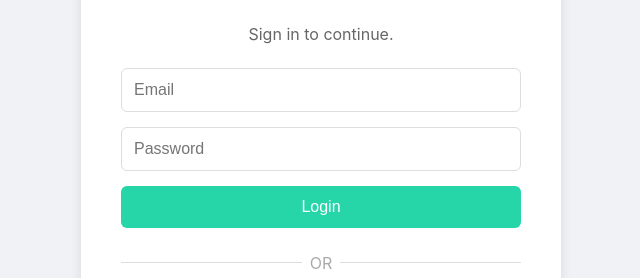
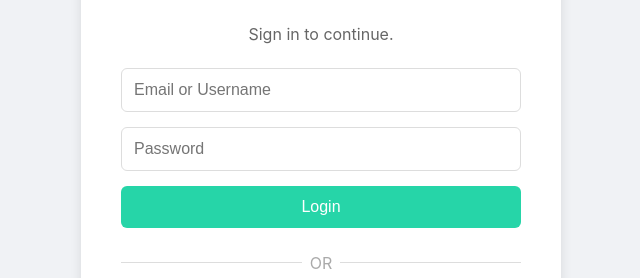
Before and after one commit to viki9625/Chat_Web, a React (Create React App) app in the folder frontend/: page / in a window 1280 px wide. Shown: the part 213-491 px from the top of the page, without its empty margins (319-959 px from the left). Built offline with nearby package versions, Linux system fonts and the light colour scheme.

Commit message:
login fix

```diff
--- a/frontend/src/context/AuthContext.js
+++ b/frontend/src/context/AuthContext.js
@@ -50,9 +50,10 @@ const AuthProvider = ({ children }) => {
     }
   };
 
-  const login = async (email, password) => {
+  const login = async (identifier, password) => {
     try {
-      const response = await axios.post(`${backendUrl}/login/`, { email, password });
+      // Send 'identifier' instead of 'email'
+      const response = await axios.post(`${backendUrl}/login/`, { identifier, password });
       handleAuthSuccess(response.data.user);
     } catch (error) {
       console.error("Login failed:", error.response?.data?.detail);
--- a/frontend/src/pages/AuthPage.js
+++ b/frontend/src/pages/AuthPage.js
@@ -1,16 +1,16 @@
-import React, { useState, useContext, useEffect } from 'react';
+import React, { useState, useContext } from 'react';
 import { AuthContext } from '../context/AuthContext';
 import { GoogleLogin } from '@react-oauth/google';
 import './AuthPage.css';
 
 const AuthPage = () => {
-    // 'initial' for the main view, 'complete_google' for the second step
-    const [view, setView] = useState('login'); // 'login', 'signup', or 'complete_google'
+    const [view, setView] = useState('login');
 
-    // Form fields
+    // State for all form fields
     const [username, setUsername] = useState('');
     const [email, setEmail] = useState('');
     const [password, setPassword] = useState('');
+    const [identifier, setIdentifier] = useState(''); // New state for login
     const [error, setError] = useState('');
 
     const { login, signup, googleLogin } = useContext(AuthContext);
@@ -19,7 +19,6 @@ const AuthPage = () => {
         setError('');
         try {
             const result = await googleLogin(credentialResponse);
-            // If backend says to complete profile, switch the view
             if (result.action === 'complete_profile') {
                 setEmail(result.email);
                 setUsername(result.suggested_username);
@@ -35,8 +34,8 @@ const AuthPage = () => {
         setError('');
         try {
             if (view === 'login') {
-                await login(email, password);
-            } else { // Works for both 'signup' and 'complete_google' views
+                await login(identifier, password); // Use identifier for login
+            } else {
                 await signup(username, email, password);
             }
         } catch (err) {
@@ -44,69 +43,89 @@ const AuthPage = () => {
         }
     };
 
-    const renderInitialView = () => (
+    const renderLoginView = () => (
         <>
-            <h2>{view === 'login' ? 'Welcome Back!' : 'Create Account'}</h2>
-            <p>{view === 'login' ? 'Sign in to continue.' : 'Join us today!'}</p>
+            <h2>Welcome Back!</h2>
+            <p>Sign in to continue.</p>
+            <form onSubmit={handleSubmit}>
+                {/* Updated input for email or username */}
+                <input
+                    type="text"
+                    value={identifier}
+                    onChange={(e) => setIdentifier(e.target.value)}
+                    placeholder="Email or Username"
+                    required
+                />
+                <input
+                    type="password"
+                    value={password}
+                    onChange={(e) => setPassword(e.target.value)}
+                    placeholder="Password"
+                    required
+                />
+                {error && <p className="auth-error">{error}</p>}
+                <button type="submit" className="auth-button">Login</button>
+            </form>
+        </>
+    );
 
+    const renderSignupView = () => (
+        <>
+            <h2>Create Account</h2>
+            <p>Join us today!</p>
             <form onSubmit={handleSubmit}>
-                {view === 'signup' && (
-                    <input type="text" value={username} onChange={(e) => setUsername(e.target.value)} placeholder="Username" required />
-                )}
+                <input type="text" value={username} onChange={(e) => setUsername(e.target.value)} placeholder="Username" required />
                 <input type="email" value={email} onChange={(e) => setEmail(e.target.value)} placeholder="Email" required />
                 <input type="password" value={password} onChange={(e) => setPassword(e.target.value)} placeholder="Password" required />
-
                 {error && <p className="auth-error">{error}</p>}
-
-                <button type="submit" className="auth-button">
-                    {view === 'login' ? 'Login' : 'Sign Up'}
-                </button>
+                <button type="submit" className="auth-button">Sign Up</button>
             </form>
-
-            <div className="divider">OR</div>
-
-            <div className="google-login-container">
-                <GoogleLogin
-                    onSuccess={handleGoogleSuccess}
-                    onError={() => { setError('Google Login failed. Please try again.'); }}
-                    theme="filled_blue"
-                    text={view === 'login' ? "signin_with" : "signup_with"}
-                    shape="rectangular"
-                />
-            </div>
-
-            <p className="toggle-view">
-                {view === 'login' ? "Don't have an account?" : "Already have an account?"}
-                <span onClick={() => setView(view === 'login' ? 'signup' : 'login')}>
-                    {view === 'login' ? ' Sign Up' : ' Login'}
-                </span>
-            </p>
         </>
     );
 
     const renderCompleteGoogleView = () => (
-        <>
+         <>
             <h2>Complete Your Profile</h2>
             <p>Your email is confirmed via Google. Just set a username and password.</p>
-
             <form onSubmit={handleSubmit}>
                 <input type="email" value={email} readOnly disabled />
                 <input type="text" value={username} onChange={(e) => setUsername(e.target.value)} placeholder="Choose a username" required />
                 <input type="password" value={password} onChange={(e) => setPassword(e.target.value)} placeholder="Create a password" required autoFocus />
-
                 {error && <p className="auth-error">{error}</p>}
-
-                <button type="submit" className="auth-button">
-                    Create Account
-                </button>
+                <button type="submit" className="auth-button">Create Account</button>
             </form>
         </>
     );
 
+    const isInitialView = view === 'login' || view === 'signup';
+
     return (
         <div className="auth-container">
             <div className="auth-box">
-                {view === 'complete_google' ? renderCompleteGoogleView() : renderInitialView()}
+                {view === 'login' && renderLoginView()}
+                {view === 'signup' && renderSignupView()}
+                {view === 'complete_google' && renderCompleteGoogleView()}
+
+                {isInitialView && (
+                    <>
+                        <div className="divider">OR</div>
+                        <div className="google-login-container">
+                            <GoogleLogin
+                                onSuccess={handleGoogleSuccess}
+                                onError={() => { setError('Google Login failed.'); }}
+                                theme="filled_blue"
+                                text={view === 'login' ? "signin_with" : "signup_with"}
+                                shape="rectangular"
+                            />
+                        </div>
+                        <p className="toggle-view">
+                            {view === 'login' ? "Don't have an account?" : "Already have an account?"}
+                            <span onClick={() => setView(view === 'login' ? 'signup' : 'login')}>
+                                {view === 'login' ? ' Sign Up' : ' Login'}
+                            </span>
+                        </p>
+                    </>
+                )}
             </div>
         </div>
     );
```
Also changed, not shown: 1 other file (tests, documents, lock files or other folders).
